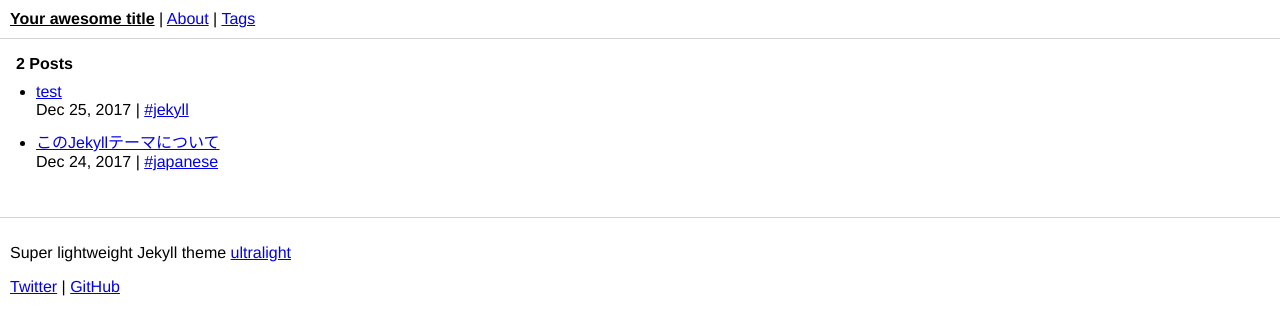
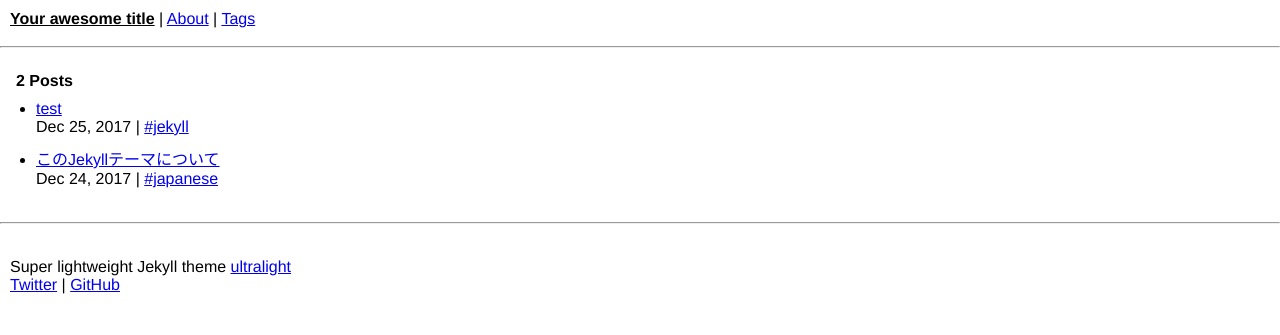
Before and after one commit to kotet/ultralight, a Jekyll site: the page built from index.md, in a window 1280 px wide. Shown: the top 335 px of the page. Built offline with Jekyll 4.4.1, drawn with Linux system fonts in a browser that asks for light colours.

Commit message:
Optimize

```diff
--- a/_config.yml
+++ b/_config.yml
@@ -16,16 +16,14 @@
 title: Your awesome title
 baseurl: "" # For github pages
 description: >- # markdown
-  Super lightweight Jekyll theme [ultralight](https://github.com/kotet/ultralight)
 
-
-  [Twitter](https://twitter.com/kotetttt)
-  \| [GitHub](https://github.com/kotet)
 
 google_analytics:
 
 # Build settings
 markdown: kramdown
+sass:
+  style: compressed
 
 # Exclude from processing.
 # The following items will not be processed, by default. Create a custom list
--- /dev/null
+++ b/_includes/footer.md
@@ -0,0 +1,3 @@
+Super lightweight Jekyll theme [ultralight](https://github.com/kotet/ultralight)
+[Twitter](https://twitter.com/kotetttt)
+| [GitHub](https://github.com/kotet)
--- a/_includes/google-analytics.html
+++ b/_includes/google-analytics.html
@@ -1,4 +1,4 @@
-<script async src="//www.googletagmanager.com/gtag/js?id={{ site.google_analytics }}"></script>
+<script defer src="//www.googletagmanager.com/gtag/js?id={{ site.google_analytics }}"></script>
 <script>
   window.dataLayer = window.dataLayer || [];
   function gtag(){dataLayer.push(arguments);}
--- /dev/null
+++ b/_includes/head.html
@@ -0,0 +1,8 @@
+<head>
+    <meta http-equiv="Content-Type" content="text/html; charset=UTF-8">
+    <meta name="viewport" content="width=device-width, initial-scale=1">
+    {% include head/style.html %}
+    <title>{% if page.tags %}#{{ page.tags[0] }} {% endif %}{% if page.title %}{{ page.title | escape }} - {{ site.title | escape }}{% else %}{{ site.title | escape }}{% endif %}</title>
+    {% if page.mathjax %}{% include mathjax.html %}{% endif %}
+    {% if jekyll.environment == 'production' and site.google_analytics %}{% include google-analytics.html %}{% endif %}
+</head>
--- /dev/null
+++ b/_includes/head/style.html
@@ -0,0 +1 @@
+{% capture styles %}{% include head/style.scss %}{% endcapture %}<style>{{ styles | scssify }}</style>
--- /dev/null
+++ b/_includes/head/style.scss
@@ -0,0 +1,110 @@
+$base-font-size: 16px !default;
+$text-color: black;
+$border-color: lightgray;
+
+body {
+    color: $text-color;
+    margin: 0;
+    word-break: break-word;
+    font-family: Helvetica,sans-serif;
+}
+
+ul {
+    padding-left: 10px;
+    margin: 10px;
+}
+
+li {
+    margin-bottom: 10px;
+}
+
+article {
+    padding: 0 20px 0 20px;
+}
+
+header,footer {
+    padding: 10px;
+}
+
+.home {
+    padding: 1em;
+}
+
+.site-title {
+    color: $text-color;
+    font-weight: bold;
+}
+
+.post-counter {
+    font-weight: bold;
+}
+
+.post-info {
+    margin: auto;
+}
+
+.highlighter-rouge {
+    margin: 0;
+    border-radius: 5px;
+    background: lightgray;
+    .highlight { padding-left: 10px; }
+    .c     { color: #998; font-style: italic } // Comment
+    .err   { color: #a61717; background-color: #e3d2d2 } // Error
+    .k     { font-weight: bold } // Keyword
+    .o     { font-weight: bold } // Operator
+    .cm    { color: #998; font-style: italic } // Comment.Multiline
+    .cp    { color: #999; font-weight: bold } // Comment.Preproc
+    .c1    { color: #998; font-style: italic } // Comment.Single
+    .cs    { color: #999; font-weight: bold; font-style: italic } // Comment.Special
+    .gd    { color: #000; background-color: #fdd } // Generic.Deleted
+    .gd .x { color: #000; background-color: #faa } // Generic.Deleted.Specific
+    .ge    { font-style: italic } // Generic.Emph
+    .gr    { color: #a00 } // Generic.Error
+    .gh    { color: #999 } // Generic.Heading
+    .gi    { color: #000; background-color: #dfd } // Generic.Inserted
+    .gi .x { color: #000; background-color: #afa } // Generic.Inserted.Specific
+    .go    { color: #888 } // Generic.Output
+    .gp    { color: #555 } // Generic.Prompt
+    .gs    { font-weight: bold } // Generic.Strong
+    .gu    { color: #aaa } // Generic.Subheading
+    .gt    { color: #a00 } // Generic.Traceback
+    .kc    { font-weight: bold } // Keyword.Constant
+    .kd    { font-weight: bold } // Keyword.Declaration
+    .kp    { font-weight: bold } // Keyword.Pseudo
+    .kr    { font-weight: bold } // Keyword.Reserved
+    .kt    { color: #458; font-weight: bold } // Keyword.Type
+    .m     { color: #099 } // Literal.Number
+    .s     { color: #d14 } // Literal.String
+    .na    { color: #008080 } // Name.Attribute
+    .nb    { color: #0086B3 } // Name.Builtin
+    .nc    { color: #458; font-weight: bold } // Name.Class
+    .no    { color: #008080 } // Name.Constant
+    .ni    { color: #800080 } // Name.Entity
+    .ne    { color: #900; font-weight: bold } // Name.Exception
+    .nf    { color: #900; font-weight: bold } // Name.Function
+    .nn    { color: #555 } // Name.Namespace
+    .nt    { color: #000080 } // Name.Tag
+    .nv    { color: #008080 } // Name.Variable
+    .ow    { font-weight: bold } // Operator.Word
+    .w     { color: #bbb } // Text.Whitespace
+    .mf    { color: #099 } // Literal.Number.Float
+    .mh    { color: #099 } // Literal.Number.Hex
+    .mi    { color: #099 } // Literal.Number.Integer
+    .mo    { color: #099 } // Literal.Number.Oct
+    .sb    { color: #d14 } // Literal.String.Backtick
+    .sc    { color: #d14 } // Literal.String.Char
+    .sd    { color: #d14 } // Literal.String.Doc
+    .s2    { color: #d14 } // Literal.String.Double
+    .se    { color: #d14 } // Literal.String.Escape
+    .sh    { color: #d14 } // Literal.String.Heredoc
+    .si    { color: #d14 } // Literal.String.Interpol
+    .sx    { color: #d14 } // Literal.String.Other
+    .sr    { color: #009926 } // Literal.String.Regex
+    .s1    { color: #d14 } // Literal.String.Single
+    .ss    { color: #990073 } // Literal.String.Symbol
+    .bp    { color: #999 } // Name.Builtin.Pseudo
+    .vc    { color: #008080 } // Name.Variable.Class
+    .vg    { color: #008080 } // Name.Variable.Global
+    .vi    { color: #008080 } // Name.Variable.Instance
+    .il    { color: #099 } // Literal.Number.Integer.Long
+}
--- a/_includes/mathjax.html
+++ b/_includes/mathjax.html
@@ -1 +1 @@
-<script async src="//cdn.rawgit.com/mathjax/MathJax/2.7.1/MathJax.js?config=TeX-AMS-MML_HTMLorMML" type="text/javascript"></script>
+<script defer src="//cdn.rawgit.com/mathjax/MathJax/2.7.1/MathJax.js?config=TeX-AMS-MML_HTMLorMML" type="text/javascript"></script>
--- a/_layouts/default.html
+++ b/_layouts/default.html
@@ -1,14 +1,6 @@
 <!DOCTYPE html>
 <html lang="{{ page.lang | default: site.lang | default: "en" }}">
-<head>
-    <meta http-equiv="Content-Type" content="text/html; charset=UTF-8">
-    <meta name="viewport" content="width=device-width, initial-scale=1">
-    <link rel="stylesheet" href="{% include relative %}{{ "/assets/style.css" | relative_url }}">
-    {% if page.syntax-highlight %}<link rel="stylesheet" href="{% include relative %}{{ "/assets/syntax-highlight.css" | relative_url }}">{% endif %}
-    <title>{% if page.tags %}#{{ page.tags[0] }} {% endif %}{% if page.title %}{{ page.title | escape }} - {{ site.title | escape }}{% else %}{{ site.title | escape }}{% endif %}</title>
-    {% if page.mathjax %}{% include mathjax.html %}{% endif %}
-    {% if jekyll.environment == 'production' and site.google_analytics %}{% include google-analytics.html %}{% endif %}
-</head>
+{% include head.html %}
 <body>
     <header>
         <a class="site-title" href="{% include relative %}" >{{ site.title }}</a>
@@ -16,9 +8,11 @@
          | <a href="{% include relative %}{{ my_page.url | relative_url }}">{{ my_page.title }}</a>
         {% endif %}{% endfor %}
     </header>
+    <hr>
     {{ content }}
+    <hr>
     <footer>
-        {{ site.description | markdownify }}
+        {% capture footer-md %}{% include footer.md %}{% endcapture %}{{ footer-md | markdownify }}
     </footer>
 </body>
 </html>
--- a/assets/style.scss
+++ /dev/null
@@ -1,53 +0,0 @@
----
----
-$base-font-size: 16px !default;
-$text-color: black;
-$border-color: lightgray;
-
-body {
-    color: $text-color;
-    margin: 0;
-    word-break: break-word;
-    font-family: Helvetica,sans-serif;
-}
-
-ul {
-    padding-left: 10px;
-    margin: 10px;
-}
-
-li {
-    margin-bottom: 10px;
-}
-
-article {
-    padding: 0 20px 0 20px;
-}
-
-header {
-    padding: 10px;
-    border-bottom: 1px solid $border-color;
-}
-
-footer {
-    padding: 10px;
-    border-top: 1px solid $border-color;
-    margin-top: 20px;
-}
-
-.home {
-    padding: 1em;
-}
-
-.site-title {
-    color: $text-color;
-    font-weight: bold;
-}
-
-.post-counter {
-    font-weight: bold;
-}
-
-.post-info {
-    margin: auto;
-}
--- a/assets/syntax-highlight.scss
+++ /dev/null
@@ -1,75 +0,0 @@
----
----
-$highlight-background-color: lightgray;
-
-.highlight {
-    margin: 0;
-    padding-left: 10px;
-    border-radius: 5px;
-    background: $highlight-background-color;
-}
-
-.highlighter-rouge {
-    border-radius: 5px;
-    background: $highlight-background-color;
-}
-
-.c     { color: #998; font-style: italic } // Comment
-.err   { color: #a61717; background-color: #e3d2d2 } // Error
-.k     { font-weight: bold } // Keyword
-.o     { font-weight: bold } // Operator
-.cm    { color: #998; font-style: italic } // Comment.Multiline
-.cp    { color: #999; font-weight: bold } // Comment.Preproc
-.c1    { color: #998; font-style: italic } // Comment.Single
-.cs    { color: #999; font-weight: bold; font-style: italic } // Comment.Special
-.gd    { color: #000; background-color: #fdd } // Generic.Deleted
-.gd .x { color: #000; background-color: #faa } // Generic.Deleted.Specific
-.ge    { font-style: italic } // Generic.Emph
-.gr    { color: #a00 } // Generic.Error
-.gh    { color: #999 } // Generic.Heading
-.gi    { color: #000; background-color: #dfd } // Generic.Inserted
-.gi .x { color: #000; background-color: #afa } // Generic.Inserted.Specific
-.go    { color: #888 } // Generic.Output
-.gp    { color: #555 } // Generic.Prompt
-.gs    { font-weight: bold } // Generic.Strong
-.gu    { color: #aaa } // Generic.Subheading
-.gt    { color: #a00 } // Generic.Traceback
-.kc    { font-weight: bold } // Keyword.Constant
-.kd    { font-weight: bold } // Keyword.Declaration
-.kp    { font-weight: bold } // Keyword.Pseudo
-.kr    { font-weight: bold } // Keyword.Reserved
-.kt    { color: #458; font-weight: bold } // Keyword.Type
-.m     { color: #099 } // Literal.Number
-.s     { color: #d14 } // Literal.String
-.na    { color: #008080 } // Name.Attribute
-.nb    { color: #0086B3 } // Name.Builtin
-.nc    { color: #458; font-weight: bold } // Name.Class
-.no    { color: #008080 } // Name.Constant
-.ni    { color: #800080 } // Name.Entity
-.ne    { color: #900; font-weight: bold } // Name.Exception
-.nf    { color: #900; font-weight: bold } // Name.Function
-.nn    { color: #555 } // Name.Namespace
-.nt    { color: #000080 } // Name.Tag
-.nv    { color: #008080 } // Name.Variable
-.ow    { font-weight: bold } // Operator.Word
-.w     { color: #bbb } // Text.Whitespace
-.mf    { color: #099 } // Literal.Number.Float
-.mh    { color: #099 } // Literal.Number.Hex
-.mi    { color: #099 } // Literal.Number.Integer
-.mo    { color: #099 } // Literal.Number.Oct
-.sb    { color: #d14 } // Literal.String.Backtick
-.sc    { color: #d14 } // Literal.String.Char
-.sd    { color: #d14 } // Literal.String.Doc
-.s2    { color: #d14 } // Literal.String.Double
-.se    { color: #d14 } // Literal.String.Escape
-.sh    { color: #d14 } // Literal.String.Heredoc
-.si    { color: #d14 } // Literal.String.Interpol
-.sx    { color: #d14 } // Literal.String.Other
-.sr    { color: #009926 } // Literal.String.Regex
-.s1    { color: #d14 } // Literal.String.Single
-.ss    { color: #990073 } // Literal.String.Symbol
-.bp    { color: #999 } // Name.Builtin.Pseudo
-.vc    { color: #008080 } // Name.Variable.Class
-.vg    { color: #008080 } // Name.Variable.Global
-.vi    { color: #008080 } // Name.Variable.Instance
-.il    { color: #099 } // Literal.Number.Integer.Long
```
Also changed, not shown: _posts/2017-12-25-test.md (+2 -1 lines).
